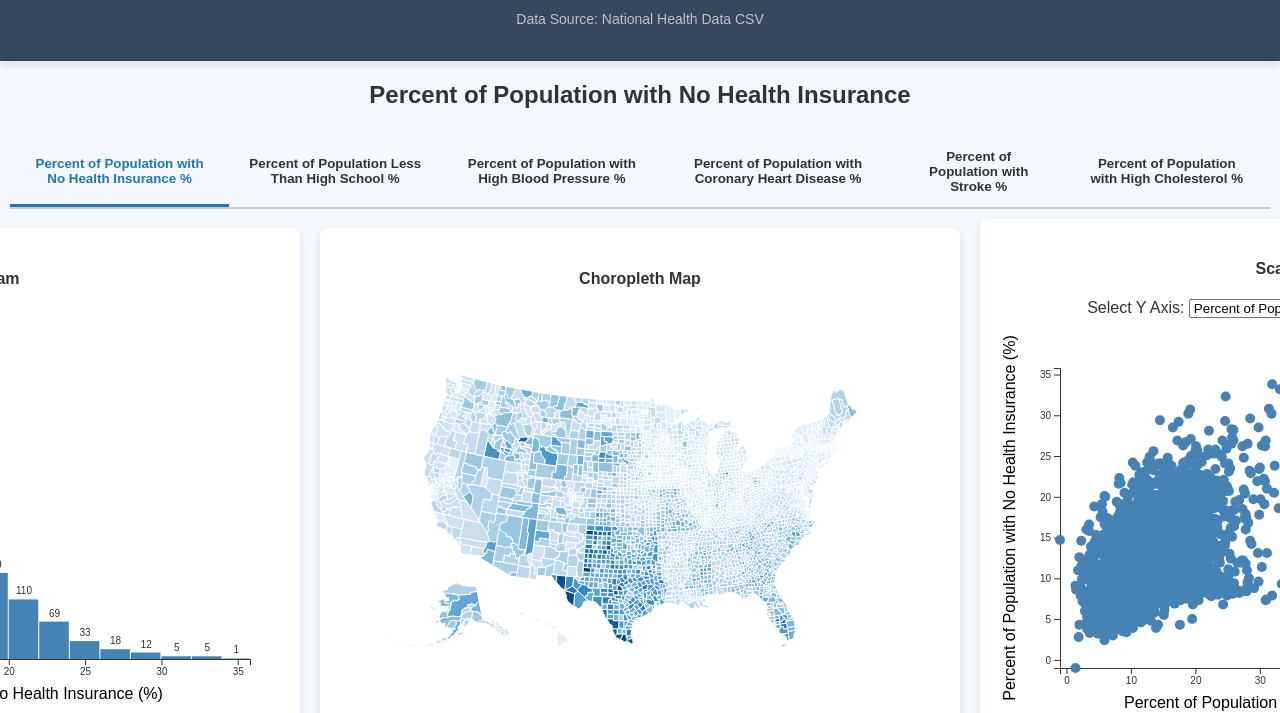
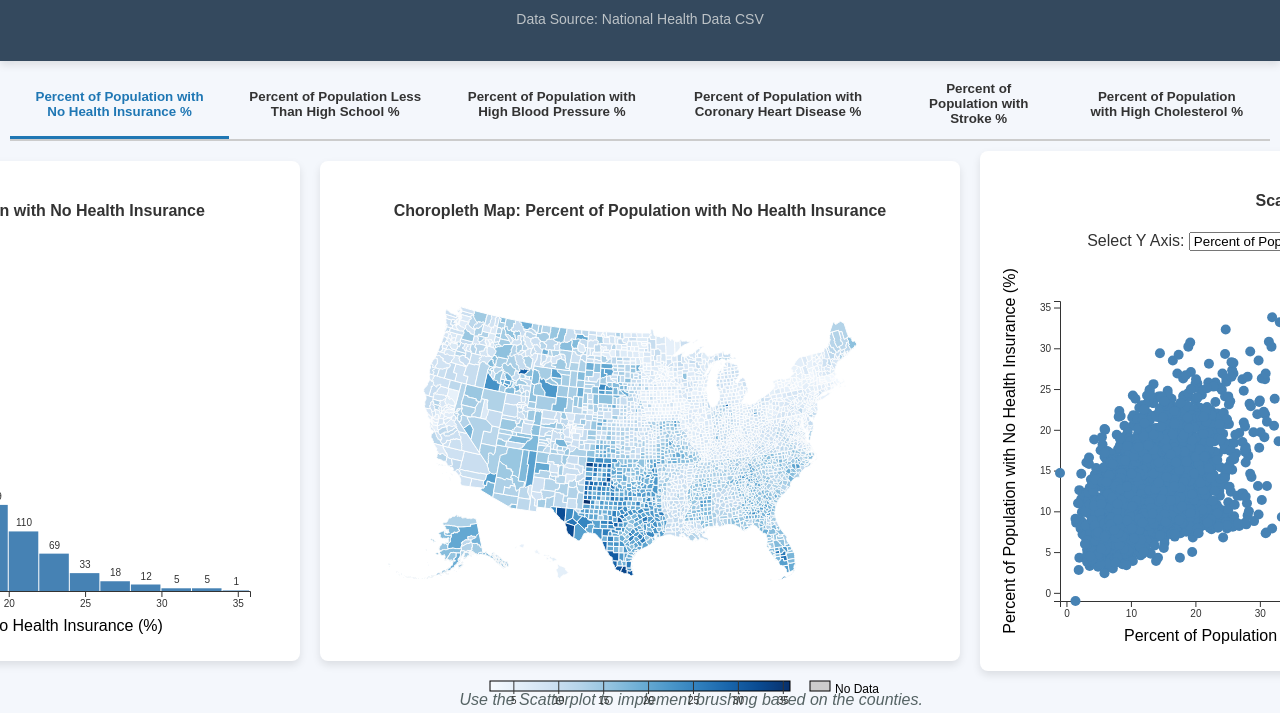
Before and after one commit to HethuSriN/Visual-Interfaces-UpdatedProject-1, a plain HTML site: page index.html in a window 1280 px wide. Shown: the part 91-804 px from the top of the page. Drawn offline with nearby package versions, Linux system fonts and the light colour scheme.

Commit message:
Version 2 - Clear Titles

```diff
--- a/index.html
+++ b/index.html
@@ -14,8 +14,9 @@
         <h3>By: Hethu Sri Nadipudi</h3>
         <p>Data Source: National Health Data CSV</p>
     </header>
-    <h2 id="map-title" style="text-align: center">Percent of Population with No Health Insurance</h2>
+    <!-- <h2 id="map-title" style="text-align: center">Percent of Population with No Health Insurance</h2> -->
     <div id="dashboard-container">
+
         <div id="tabs" class="tab-container">
             <button class="tab active" data-attr="percent_no_heath_insurance">Percent of Population with No Health Insurance %</button>
             <button class="tab" data-attr="education_less_than_high_school_percent">Percent of Population Less Than High School %</button>
@@ -44,14 +45,15 @@
         <div class="dashboard-grid">
             <!-- Histogram Section -->
             <section class="card">
-                <h4>Histogram</h4>
+                <h4 id="histogram-title" style="text-align: center">Histogram: Percent of Population with No Health Insurance</h4>
                 <div class="graph-container" id="histogram-select"></div>
                 <!-- <div id="histogram-select"></div> -->
             </section>
 
             <!-- Map Section -->
             <section class="card">
-                <h4>Choropleth Map</h4>
+                <h4 id="cmap-title" style="text-align: center">Choropleth Map: Percent of Population with No Health Insurance</h4>
+                <!-- <h4>Choropleth Map</h4> -->
                 <div class="graph-container">
                     <svg id="map-svg" width="100%" height="100%"></svg>
                 </div>
```
